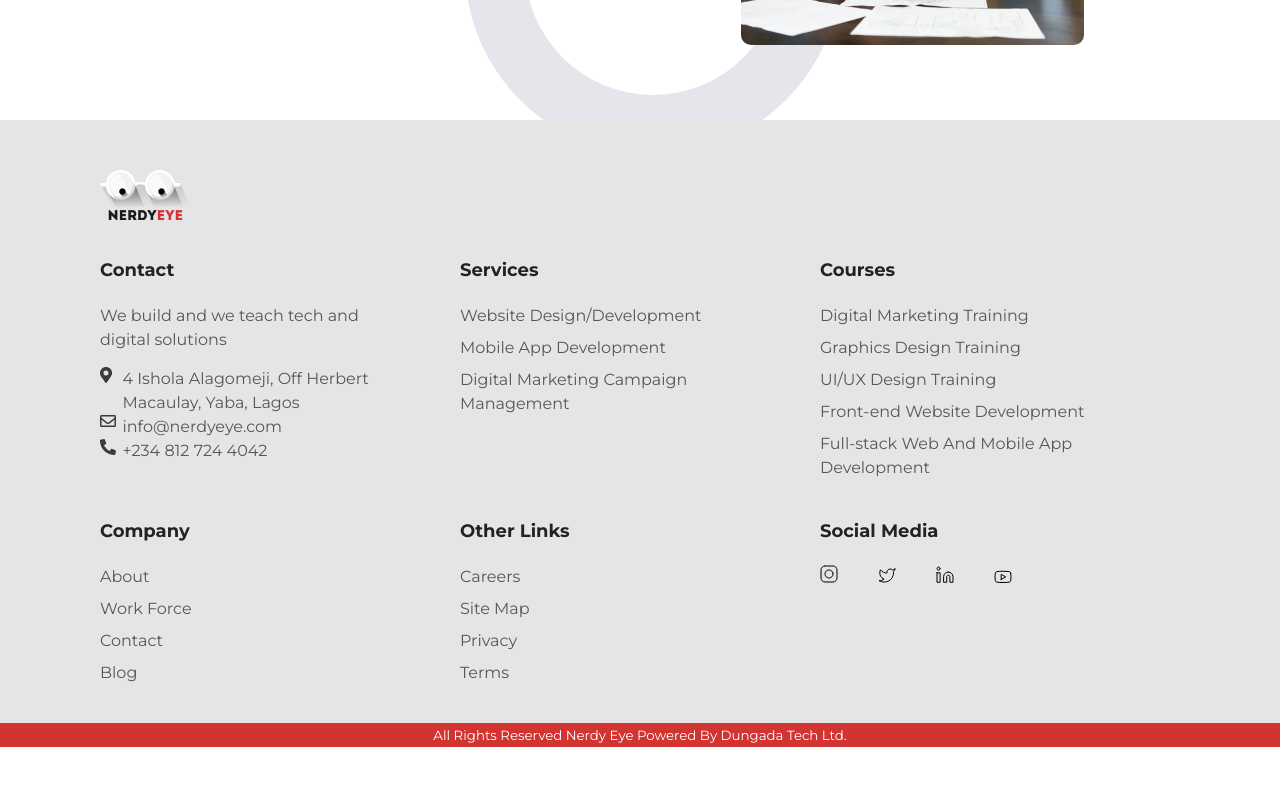
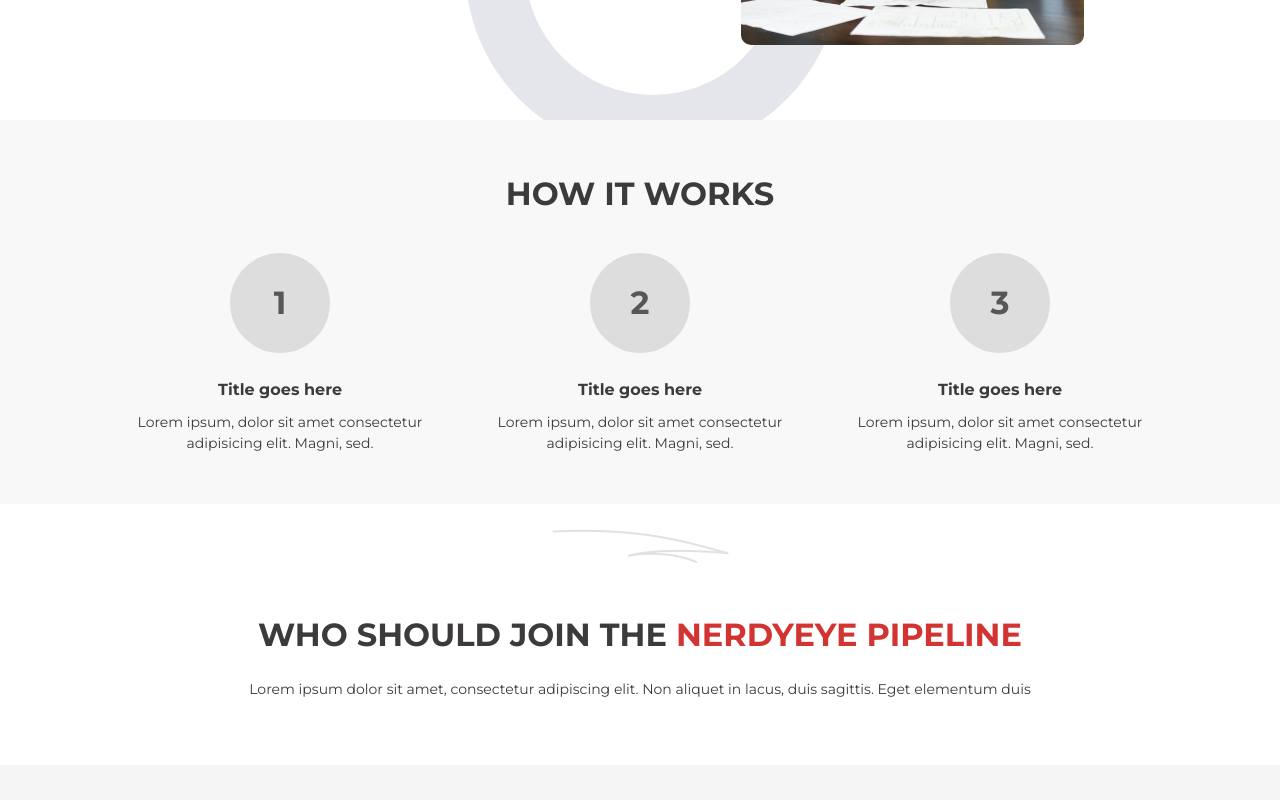
Before and after one commit to Pherizee/nerdyeye, a React (Create React App) app: page / in a window 1280 px wide. Shown: the part 580-1380 px from the top of the page. Before the commit the page ends 1327 px from the top, so only its background shows below. Built offline with nearby package versions, Linux system fonts and the light colour scheme; the HTML template or start-up script is replaced by a standard one.

Commit message:
feat: Add 'how it works section' to MainContent Component

```diff
--- a/src/App.js
+++ b/src/App.js
@@ -2,14 +2,14 @@ import "./App.css";
 import Header from "./components/header/Header";
 import Hero from "./components/hero/Hero";
 import Footer from "./components/footer/Footer";
+import MainContent from "./components/mainContent/MainContent";
 
 function App() {
   return (
     <div className="App">
       <Header />
-      <main>
-        <Hero />
-      </main>
+      <Hero />
+      <MainContent />
       <Footer />
     </div>
   );
--- a/src/components/footer/footer.css
+++ b/src/components/footer/footer.css
@@ -1,6 +1,6 @@
 footer {
   padding-top: 50px;
-  background-color: var(--clr-neutral-100);
+  background-color: #f5f5f5;
   color: var(--clr-neutral-500);
 }
 
--- /dev/null
+++ b/src/components/mainContent/MainContent.jsx
@@ -0,0 +1,60 @@
+import "./mainContent.css";
+import divider from "../../img/divider.png";
+
+const MainContent = () => {
+  return (
+    <main>
+      {/* how it works section */}
+      <section className="how" aria-labelledby="howTitle">
+        <div className="wrapper">
+          <h2 id="_howTitle">HOW IT WORKS</h2>
+          <div className="how__wrapper">
+            <div className="how__steps">
+              <div>1</div>
+              <h3>Title goes here</h3>
+              <p>
+                Lorem ipsum, dolor sit amet consectetur adipisicing elit. Magni,
+                sed.
+              </p>
+            </div>
+            <div className="how__steps">
+              <div>2</div>
+              <h3>Title goes here</h3>
+              <p>
+                Lorem ipsum, dolor sit amet consectetur adipisicing elit. Magni,
+                sed.
+              </p>
+            </div>
+            <div className="how__steps">
+              <div>3</div>
+              <h3>Title goes here</h3>
+              <p>
+                Lorem ipsum, dolor sit amet consectetur adipisicing elit. Magni,
+                sed.
+              </p>
+            </div>
+          </div>
+        </div>
+      </section>
+      {/* end of how it works section */}
+
+      {/* who can join section */}
+      <section className="join" aria-labelledby="joinTitle">
+        <img src={divider} alt="" />
+        <div className="wrapper">
+          <h2 id="joinTitle">
+            WHO SHOULD JOIN THE{" "}
+            <span className="special">NERDYEYE PIPELINE</span>
+          </h2>
+          <p>
+            Lorem ipsum dolor sit amet, consectetur adipiscing elit. Non aliquet
+            in lacus, duis sagittis. Eget elementum duis
+          </p>
+        </div>
+      </section>
+      {/* end of who can join section */}
+    </main>
+  );
+};
+
+export default MainContent;
--- /dev/null
+++ b/src/components/mainContent/mainContent.css
@@ -0,0 +1,75 @@
+/* How section */
+.how {
+  padding-block: 50px 15px;
+  background-color: #f8f8f8;
+}
+
+.how h2 {
+  text-align: center;
+}
+
+.how .how__steps {
+  padding-block: 35px;
+  text-align: center;
+}
+
+.how__steps > div {
+  display: grid;
+  place-items: center;
+  margin-inline: auto;
+  margin-bottom: 25px;
+  width: 100px;
+  aspect-ratio: 1;
+  border-radius: 50%;
+  color: var(--clr-neutral-500);
+  font-weight: 700;
+  font-size: 32px;
+  background-color: #c4c4c480;
+}
+
+.how__steps h3 {
+  margin-bottom: 10px;
+  font-size: 16px;
+}
+
+.how__steps p {
+  font-size: 14px;
+}
+/* End of how section */
+
+/* Who can Join section */
+.join {
+  padding-block: 25px;
+  text-align: center;
+}
+
+.join img {
+  margin-bottom: 40px;
+}
+
+.join h2 {
+  margin-bottom: 20px;
+}
+
+.join p {
+  margin-bottom: 40px;
+  font-size: 12px;
+}
+/* End of who can Join section */
+
+/* media queries */
+@media screen and (min-width: 756px) {
+  .how__wrapper {
+    display: flex;
+    justify-content: space-around;
+    align-items: center;
+  }
+
+  .how__wrapper > div {
+    margin-inline: 15px;
+  }
+
+  .join p {
+    font-size: 14px;
+  }
+}
--- a/src/index.css
+++ b/src/index.css
@@ -28,9 +28,15 @@ h1 {
 }
 h2 {
   font-size: var(--heading2-size);
+  color: var(--clr-neutral-700);
 }
 h3 {
   font-size: var(--heading3-size);
+  color: var(--clr-neutral-700);
+}
+
+p {
+  color: var(--clr-neutral-700);
 }
 
 ul,
```
